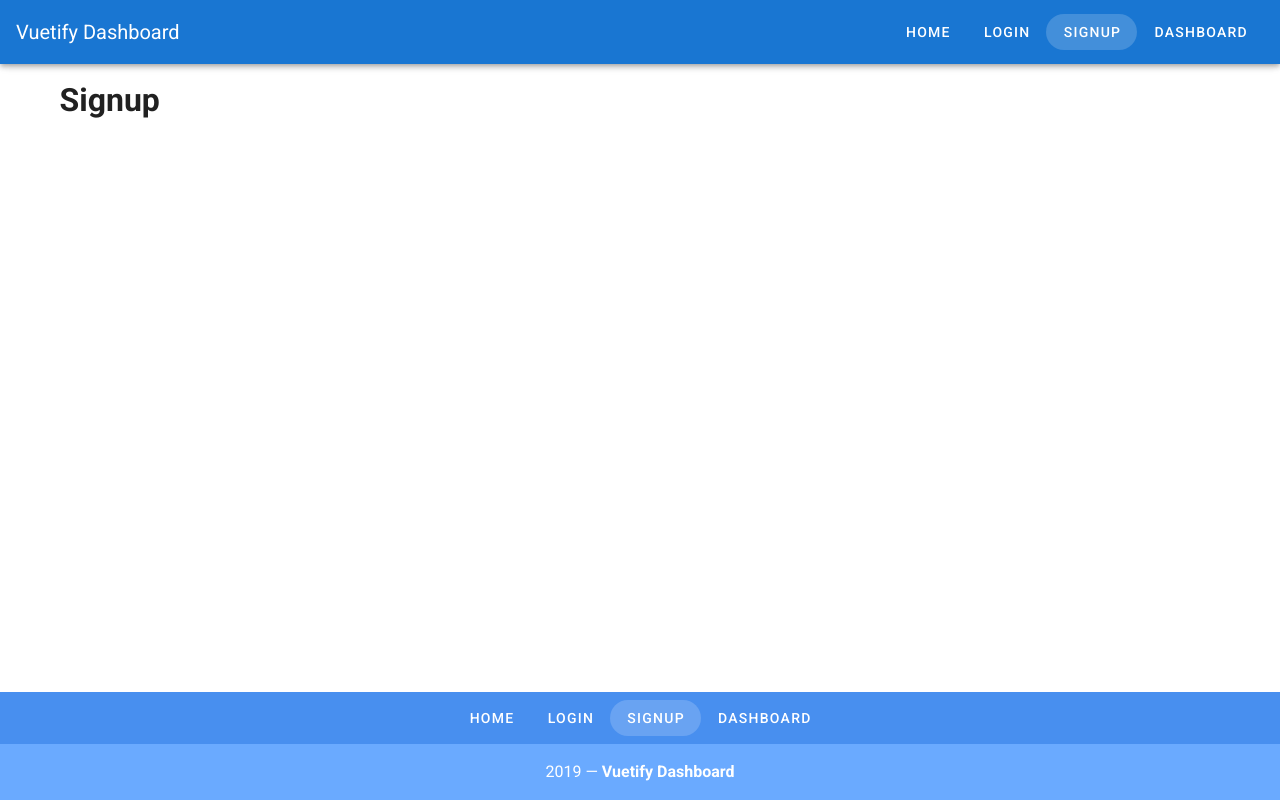
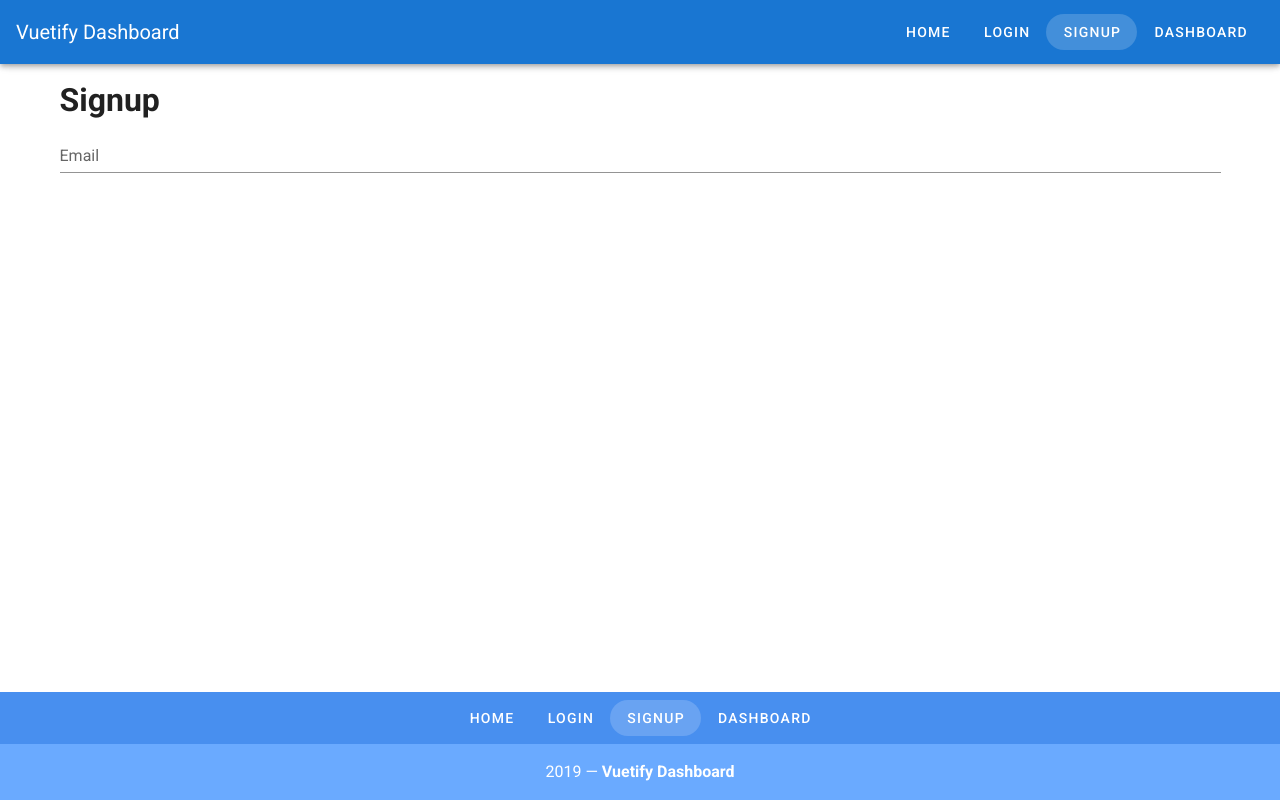
Before and after one commit to Code-Pop/beautify-with-vuetify, a Vue app: page /signup in a window 1280 px wide. Built offline with nearby package versions, Linux system fonts and the light colour scheme.

Commit message:
feature: Add base form and email input

```diff
--- a/src/views/Signup.vue
+++ b/src/views/Signup.vue
@@ -3,6 +3,9 @@
     <v-row>
       <v-col>
         <h1>Signup</h1>
+        <v-form>
+          <v-text-field label="Email" type="email"></v-text-field>
+        </v-form>
       </v-col>
     </v-row>
   </v-container>
```
